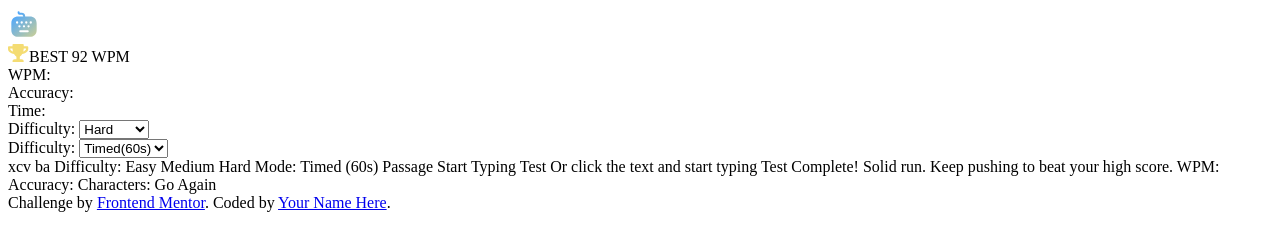
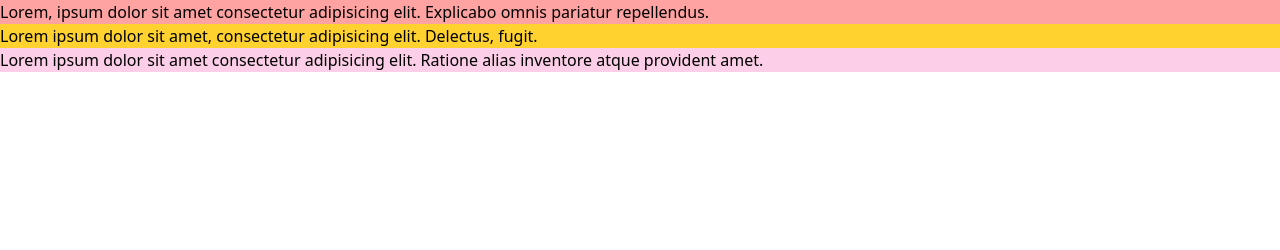
Before and after one commit to Brymmobaggins/FEM-Hackathon_Typing-speed-test, a website: page index.html in a window 1280 px wide. Drawn offline with nearby package versions, Linux system fonts and the light colour scheme; files that its build step writes are made by us from their sources.

Commit message:
fix incorrect css path for tailwind

```diff
--- a/index.html
+++ b/index.html
@@ -1,84 +1,23 @@
 <!-- @format -->
 
 <!DOCTYPE html>
-<html lang="en" class="sora-font">
+<html lang="en">
   <head>
     <meta charset="UTF-8" />
     <meta name="viewport" content="width=device-width, initial-scale=1.0" />
-    <!-- displays site properly based on user's device -->
-
-    <link
-      rel="icon"
-      type="image/png"
-      sizes="32x32"
-      href="./assets/images/favicon-32x32.png"
-    />
-    <link rel="stylesheet" href="./css/reset.css" />
-    <link rel="stylesheet" href="./css/style.css" />
-
-    <title>Frontend Mentor | Typing Speed Test</title>
+    <title>Document</title>
+    <link rel="stylesheet" href="./dist/styles.css">
   </head>
   <body>
-    <header class="">
-      <div>
-        <img src="./assets/images/logo-small.svg" alt="mobile logo" />
-      </div>
-      <div>
-        <img src="./assets/images/icon-personal-best.svg" alt="" />BEST 92 WPM
-      </div>
-    </header>
-
-    <main>
-      <section class="time-section">
-        <div>WPM:</div>
-
-        <div>Accuracy:</div>
-
-        <div>Time:</div>
-      </section>
-
-      <section>
-        <label for="difficulty">Difficulty:</label>
-        <select name="difficulty" id="difficulty">
-          <option value="Hard">Hard</option>
-          <option value="easy">easy</option>
-          <option value="Medium">Medium</option>
-        </select>
-      </section>
-      <section>
-        <label for="difficulty">Difficulty:</label>
-        <select name="difficulty" id="difficulty">
-          <option value="Timed">Timed(60s)</option>
-          <option value="passage">Passage</option>
-
-        </select>
-      </section>
-    </main>
-
-    <!-- Time -->
-    xcv ba Difficulty: Easy Medium Hard Mode: Timed (60s) Passage
-
-    <!-- Passage -->
-
-    Start Typing Test Or click the text and start typing
-
-    <!-- Test Complete Start -->
-
-    Test Complete! Solid run. Keep pushing to beat your high score. WPM:
-    <!-- WPM -->
-    Accuracy:
-    <!-- Accuracy -->
-    Characters:
-    <!-- Correct/Incorrect -->
-
-    Go Again
-
-    <!-- Test Complete End -->
-
-    <div class="attribution">
-      Challenge by
-      <a href="https://www.frontendmentor.io?ref=challenge">Frontend Mentor</a>.
-      Coded by <a href="#">Your Name Here</a>.
+    <div class="bg-red-300">
+      Lorem, ipsum dolor sit amet consectetur adipisicing elit. Explicabo omnis
+      pariatur repellendus.
     </div>
+    <div class="bg-amber-300">
+        Lorem ipsum dolor sit amet, consectetur adipisicing elit. Delectus, fugit.
+    </div>
+    <div class="
+    bg-pink-200">
+Lorem ipsum dolor sit amet consectetur adipisicing elit. Ratione alias inventore atque provident amet.</div>
   </body>
 </html>
--- /dev/null
+++ b/src/input.css
@@ -0,0 +1 @@
+@import "tailwindcss";
```
Also changed, not shown: package.json (added, +25 -0 lines), tailwind.config.js (added), 1 other file.
